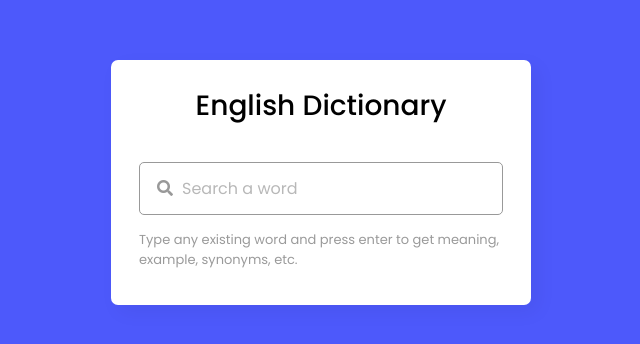
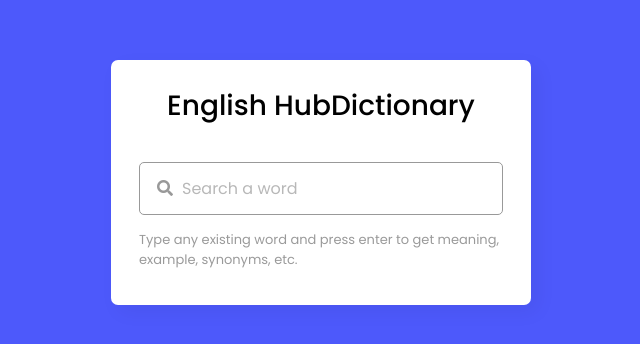
Before and after one commit to JivinSardine/Dictionary-App, a plain HTML site: page index.html in a window 1280 px wide. Shown: the part 218-562 px from the top of the page, without its empty margins (319-959 px from the left). Drawn offline with Linux system fonts and the light colour scheme.

Commit message:
Update index.html

```diff
--- a/index.html
+++ b/index.html
@@ -3,7 +3,7 @@
 <html lang="en" dir="ltr">
   <head>
     <meta charset="utf-8">
-    <title>Dictionary App in JavaScript | AdeloThDev</title>
+    <title>HubDictionary App in JavaScript | HubCrea</title>
     <link rel="stylesheet" href="style.css">
     <meta name="viewport" content="width=device-width, initial-scale=1.0">
     <!-- CDN Link for Icons -->
@@ -12,7 +12,7 @@
   </head>
   <body>
     <div class="wrapper">
-      <header>English Dictionary</header>
+      <header>English HubDictionary</header>
       <div class="search">
         <input type="text" placeholder="Search a word" required spellcheck="false">
         <i class="fas fa-search"></i>
```
